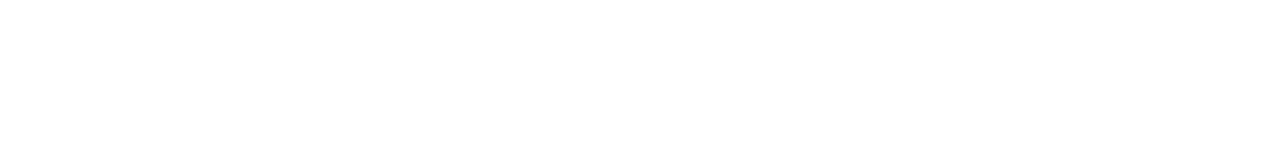
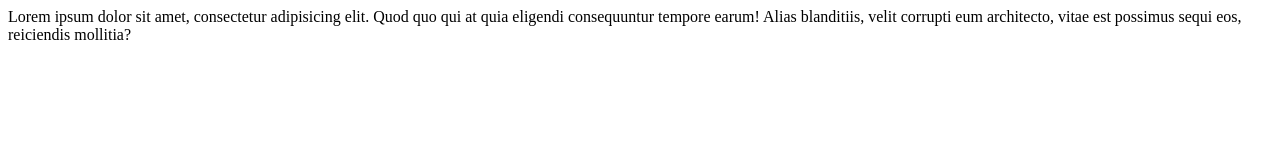
Before and after one commit to cheesus-bertrand/TPEDW2, a plain HTML site: page index.html in a window 1280 px wide. Drawn offline with Linux system fonts and the light colour scheme.

Commit message:
added content

```diff
--- a/index.html
+++ b/index.html
@@ -6,6 +6,6 @@
     <title>Document</title>
 </head>
 <body>
-
+    Lorem ipsum dolor sit amet, consectetur adipisicing elit. Quod quo qui at quia eligendi consequuntur tempore earum! Alias blanditiis, velit corrupti eum architecto, vitae est possimus sequi eos, reiciendis mollitia?
 </body>
 </html>
```
